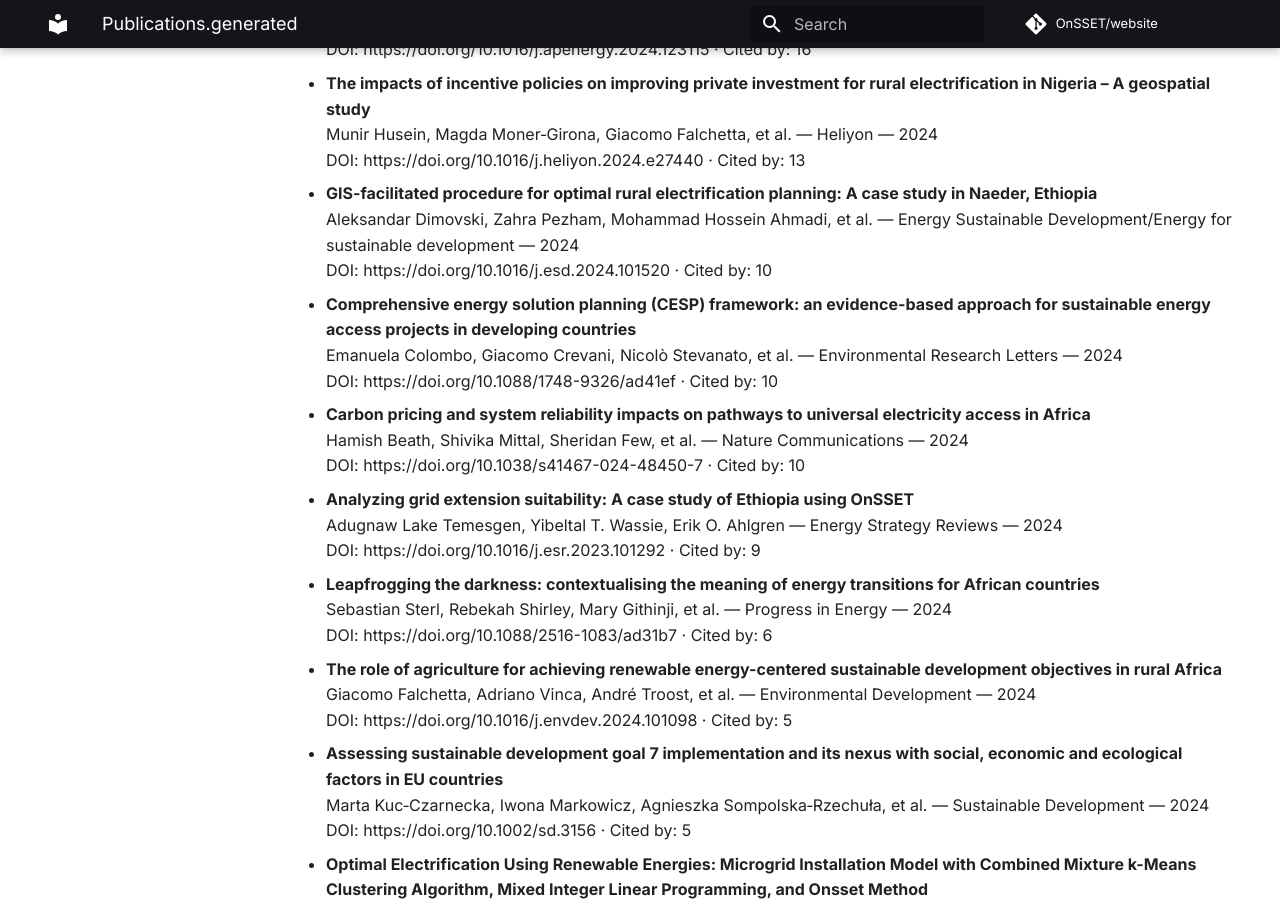
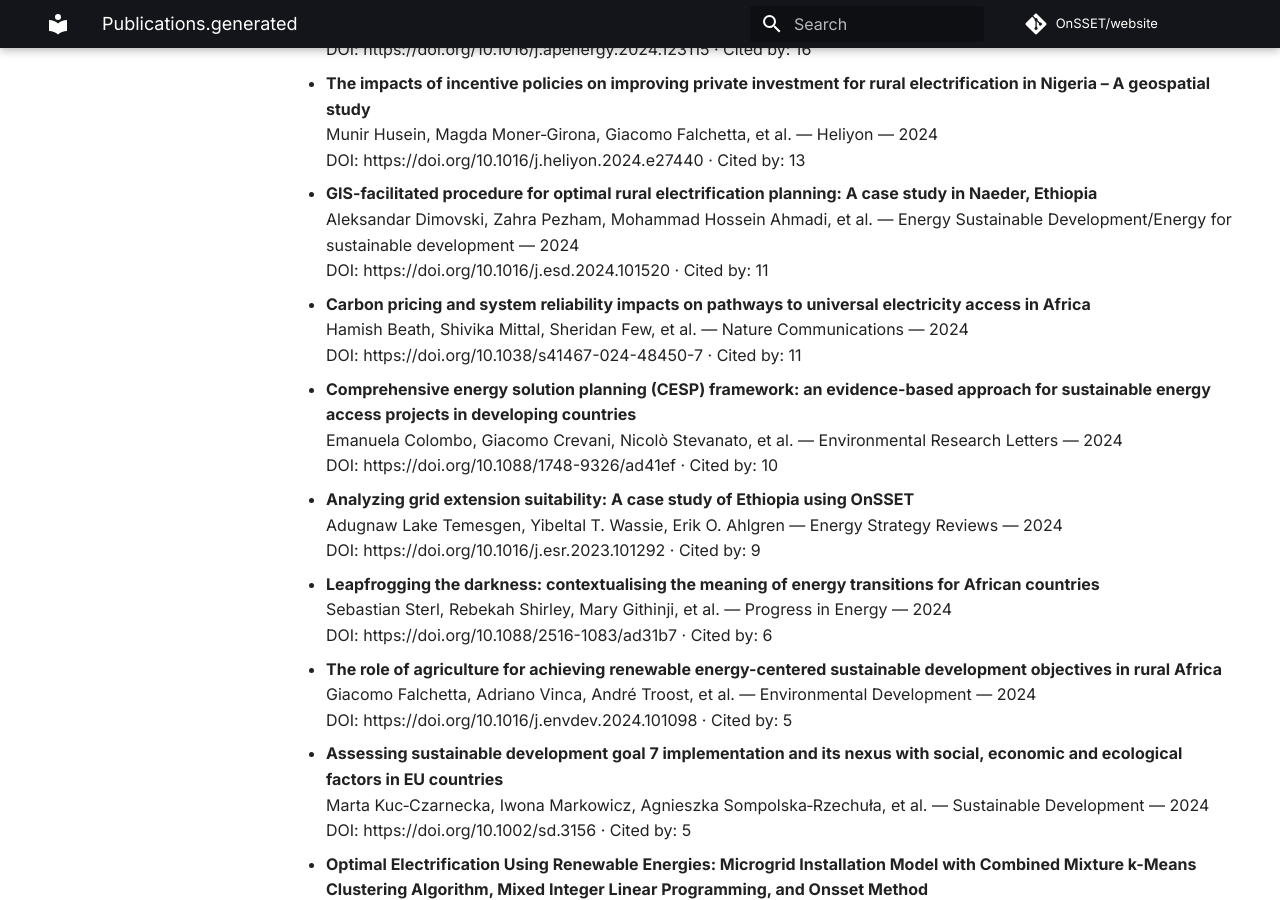
Before and after one commit to OnSSET/website, an MkDocs documentation site: the page built from docs/publications.generated.md, in a window 1280 px wide and 900 px high, scrolled down 8283 px. Built offline with MkDocs 1.6.1 and Material for MkDocs 9.7.7, drawn with Linux system fonts in a browser that asks for light colours; comment, search, counter and statistics services are not loaded; some of the changed text lies outside the part shown.

Commit message:
Auto-update publications

```diff
--- a/docs/publications.generated.md
+++ b/docs/publications.generated.md
@@ -40,11 +40,11 @@ No results found.
 
 - **OnSSET Badge Concept Note 2026**
   Nicky Middleton — Zenodo (CERN European Organization for Nuclear Research) — 2026
-  DOI: https://doi.org/10.5281/zenodo.18353643 · Cited by: 0
+  DOI: https://doi.org/10.5281/zenodo.18353642 · Cited by: 0
 
 - **OnSSET Badge Concept Note 2026**
   Nicky Middleton — Zenodo (CERN European Organization for Nuclear Research) — 2026
-  DOI: https://doi.org/10.5281/zenodo.18353642 · Cited by: 0
+  DOI: https://doi.org/10.5281/zenodo.18353643 · Cited by: 0
 
 - **Long-term least-cost geospatial electrification planning to bridge the electricity access gap: the case of Ethiopia**
   Adugnaw Lake Temesgen, Yibeltal T. Wassie, Getachew Bekele, et al. — Environmental Research Infrastructure and Sustainability — 2026
@@ -344,15 +344,15 @@ No results found.
 
 - **GIS-facilitated procedure for optimal rural electrification planning: A case study in Naeder, Ethiopia**
   Aleksandar Dimovski, Zahra Pezham, Mohammad Hossein Ahmadi, et al. — Energy Sustainable Development/Energy for sustainable development — 2024
-  DOI: https://doi.org/10.1016/j.esd.2024.101520 · Cited by: 10
+  DOI: https://doi.org/10.1016/j.esd.2024.101520 · Cited by: 11
+
+- **Carbon pricing and system reliability impacts on pathways to universal electricity access in Africa**
+  Hamish Beath, Shivika Mittal, Sheridan Few, et al. — Nature Communications — 2024
+  DOI: https://doi.org/10.1038/s41467-024-48450-7 · Cited by: 11
 
 - **Comprehensive energy solution planning (CESP) framework: an evidence-based approach for sustainable energy access projects in developing countries**
   Emanuela Colombo, Giacomo Crevani, Nicolò Stevanato, et al. — Environmental Research Letters — 2024
   DOI: https://doi.org/10.1088/1748-9326/ad41ef · Cited by: 10
-
-- **Carbon pricing and system reliability impacts on pathways to universal electricity access in Africa**
-  Hamish Beath, Shivika Mittal, Sheridan Few, et al. — Nature Communications — 2024
-  DOI: https://doi.org/10.1038/s41467-024-48450-7 · Cited by: 10
 
 - **Analyzing grid extension suitability: A case study of Ethiopia using OnSSET**
   Adugnaw Lake Temesgen, Yibeltal T. Wassie, Erik O. Ahlgren — Energy Strategy Reviews — 2024
```
